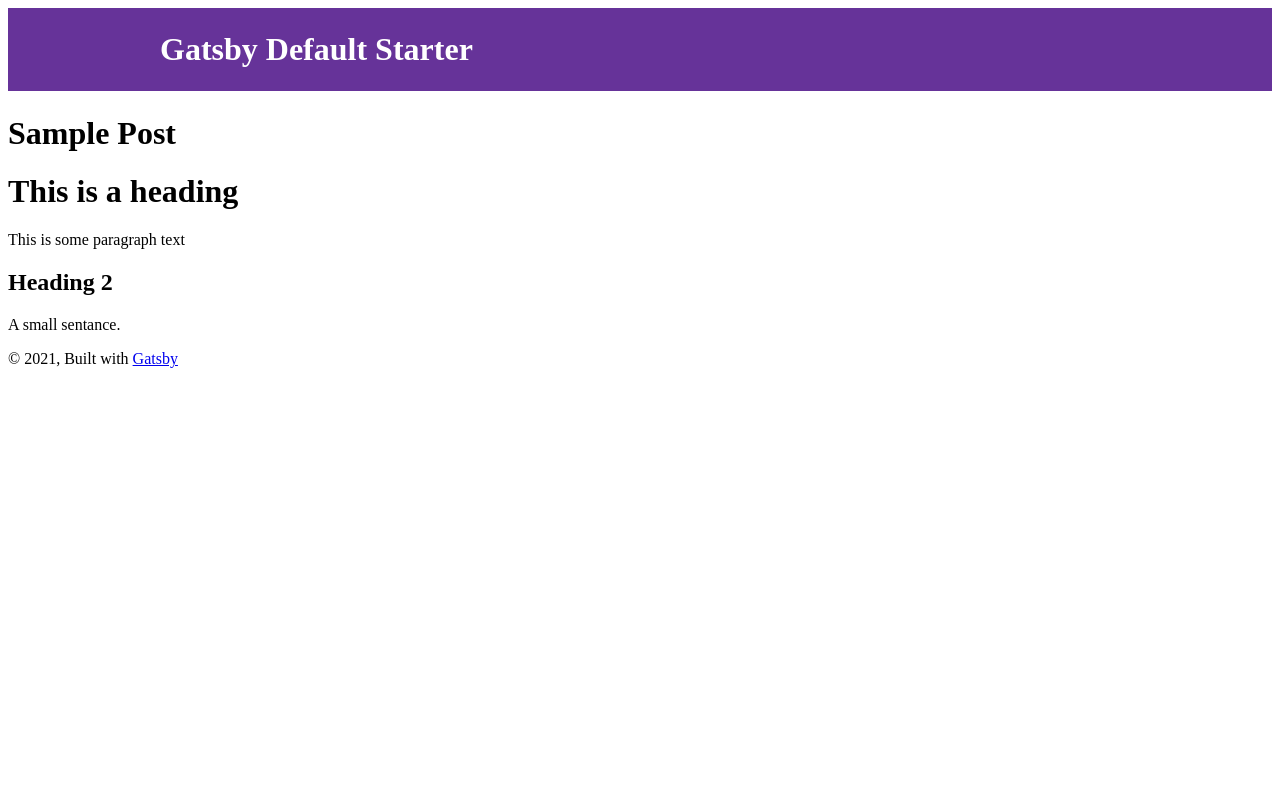
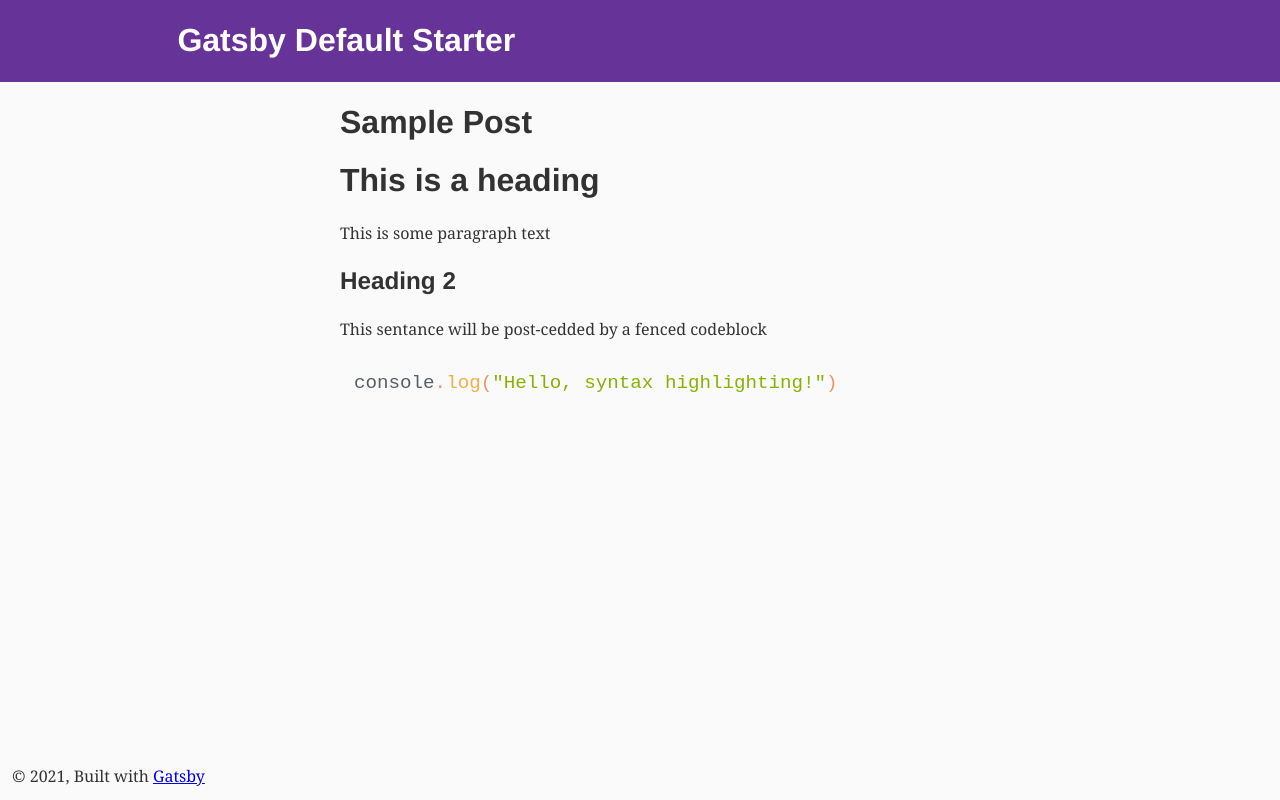
Before and after one commit to williamJmelton/DivNectar-Blog, a Gatsby site: page /post/first-post/ in a window 1280 px wide. Built offline with nearby package versions, Linux system fonts and the light colour scheme; Gatsby itself is replaced by a stand-in of ours; some packages are replaced by stand-ins of ours; code samples lack their colours.

Commit message:
Added global styles, highlighting, & typography

````diff
--- a/gatsby-browser.js
+++ b/gatsby-browser.js
@@ -1,7 +1,45 @@
-/**
- * Implement Gatsby's Browser APIs in this file.
- *
- * See: https://www.gatsbyjs.com/docs/browser-apis/
- */
+import React from "react"
+import { MDXProvider } from "@mdx-js/react"
+import Highlight, { defaultProps } from "prism-react-renderer"
+import vsLight from "prism-react-renderer/themes/vsLight"
+import ayuLight from "./src/styles/ayu-highlight-scheme"
 
-// You can delete this file if you're not using it
+/* eslint-disable */
+export const Components = {
+  pre: props => {
+    const className = props.children.props.className || ""
+    const matches = className.match(/language-(?<lang>.*)/)
+
+    return (
+      // for some reason, I couldn't style this comp.
+      // using styled-components....I just resorted to using
+      // the global-styles file.
+      <Highlight
+        {...defaultProps}
+        code={props.children.props.children}
+        theme={ayuLight}
+        language={
+          matches && matches.groups && matches.groups.lang
+            ? matches.groups.lang
+            : ""
+        }
+      >
+        {({ className, style, tokens, getLineProps, getTokenProps }) => (
+          <pre className={className} style={style}>
+            {tokens.map((line, i) => (
+              <div {...getLineProps({ line, key: i })}>
+                {line.map((token, key) => (
+                  <span {...getTokenProps({ token, key })} />
+                ))}
+              </div>
+            ))}
+          </pre>
+        )}
+      </Highlight>
+    )
+  },
+}
+
+export const wrapRootElement = ({ element }) => {
+  return <MDXProvider components={Components}>{element}</MDXProvider>
+}
--- a/gatsby-config.js
+++ b/gatsby-config.js
@@ -17,6 +17,7 @@ module.exports = {
     },
     `gatsby-transformer-sharp`,
     `gatsby-plugin-sharp`,
+    `gatsby-plugin-styled-components`,
     {
       resolve: `gatsby-plugin-manifest`,
       options: {
@@ -38,6 +39,12 @@ module.exports = {
       },
     },
     `gatsby-plugin-mdx`,
+    {
+      resolve: `gatsby-plugin-typography`,
+      options: {
+        pathToConfigModule: `src/styles/typography`,
+      },
+    },
     // this (optional) plugin enables Progressive Web App + Offline functionality
     // To learn more, visit: https://gatsby.dev/offline
     // `gatsby-plugin-offline`,
--- a/src/components/layout.tsx
+++ b/src/components/layout.tsx
@@ -1,8 +1,17 @@
 import * as React from "react"
 import PropTypes from "prop-types"
 import { useStaticQuery, graphql } from "gatsby"
+import styled from "styled-components"
 
 import Header from "./header"
+import { GlobalStyle } from "../styles/global-styles"
+import { TextContentWrapper } from "../styles/wrappers"
+
+const Footer = styled.div`
+  position: absolute;
+  bottom: 0;
+  padding: 12px;
+`
 
 const Layout = ({ children }: any) => {
   const data = useStaticQuery(graphql`
@@ -19,12 +28,17 @@ const Layout = ({ children }: any) => {
     <>
       <Header siteTitle={data.site.siteMetadata?.title || `Title`} />
       <div>
-        <main>{children}</main>
-        <footer>
-          © {new Date().getFullYear()}, Built with
-          {` `}
-          <a href="https://www.gatsbyjs.com">Gatsby</a>
-        </footer>
+        <GlobalStyle />
+        <main>
+          <TextContentWrapper>{children}</TextContentWrapper>
+        </main>
+        <Footer>
+          <footer>
+            © {new Date().getFullYear()}, Built with
+            {` `}
+            <a href="https://www.gatsbyjs.com">Gatsby</a>
+          </footer>
+        </Footer>
       </div>
     </>
   )
--- a/src/posts/first-post.mdx
+++ b/src/posts/first-post.mdx
@@ -8,4 +8,8 @@ This is some paragraph text
 
 ## Heading 2
 
-A small sentance.
+This sentance will be post-cedded by a fenced codeblock
+
+```js
+console.log("Hello, syntax highlighting!")
+```
--- /dev/null
+++ b/src/styles/ayu-highlight-scheme.js
@@ -0,0 +1,79 @@
+// @flow
+// Converted automatically using ./tools/themeFromVsCode
+const theme = {
+  plain: {
+    color: "#575f66",
+    backgroundColor: "#fafafa",
+  },
+  styles: [
+    {
+      types: ["comment"],
+      style: {
+        color: "rgb(171, 176, 182)",
+        fontStyle: "italic",
+      },
+    },
+    {
+      types: ["string", "symbol"],
+      style: {
+        color: "rgb(134, 179, 0)",
+      },
+    },
+    {
+      types: ["char", "constant"],
+      style: {
+        color: "rgb(76, 191, 153)",
+      },
+    },
+    {
+      types: ["number", "builtin"],
+      style: {
+        color: "rgb(255, 153, 64)",
+      },
+    },
+    {
+      types: ["variable"],
+      style: {
+        color: "rgb(87, 95, 102)",
+      },
+    },
+    {
+      types: ["operator", "punctuation"],
+      style: {
+        color: "rgb(237, 147, 102)",
+      },
+    },
+    {
+      types: ["function", "attr-name"],
+      style: {
+        color: "rgb(242, 174, 73)",
+      },
+    },
+    {
+      types: ["tag"],
+      style: {
+        color: "rgb(85, 180, 212)",
+      },
+    },
+    {
+      types: ["inserted"],
+      style: {
+        color: "rgb(153, 191, 77)",
+      },
+    },
+    {
+      types: ["changed"],
+      style: {
+        color: "rgb(112, 158, 204)",
+      },
+    },
+    {
+      types: ["deleted"],
+      style: {
+        color: "rgb(242, 121, 131)",
+      },
+    },
+  ],
+}
+
+export default theme
--- /dev/null
+++ b/src/styles/global-styles.tsx
@@ -0,0 +1,20 @@
+import { createGlobalStyle } from "styled-components"
+
+export const GlobalStyle = createGlobalStyle`
+  html {
+    /* Default text & BG color from Ayu theme */
+    background-color: #fafafa;
+    color: #575f66;
+    font-size: 1.1.rem;
+  }
+  body {
+    box-sizing: border-box;
+    padding: 0;
+    margin: 0;
+  }
+
+  pre {
+    padding: 8px 14px;
+    font-size: 1.2rem;
+  }
+`
--- /dev/null
+++ b/src/styles/prism-material-light.css
@@ -0,0 +1,207 @@
+code[class*="language-"],
+pre[class*="language-"] {
+  text-align: left;
+  white-space: pre;
+  word-spacing: normal;
+  word-break: normal;
+  word-wrap: normal;
+  color: #90a4ae;
+  background: #fafafa;
+  font-family: Roboto Mono, monospace;
+  font-size: 1em;
+  line-height: 1.5em;
+
+  -moz-tab-size: 4;
+  -o-tab-size: 4;
+  tab-size: 4;
+
+  -webkit-hyphens: none;
+  -moz-hyphens: none;
+  -ms-hyphens: none;
+  hyphens: none;
+}
+
+code[class*="language-"]::-moz-selection,
+pre[class*="language-"]::-moz-selection,
+code[class*="language-"] ::-moz-selection,
+pre[class*="language-"] ::-moz-selection {
+  background: #cceae7;
+  color: #263238;
+}
+
+code[class*="language-"]::selection,
+pre[class*="language-"]::selection,
+code[class*="language-"] ::selection,
+pre[class*="language-"] ::selection {
+  background: #cceae7;
+  color: #263238;
+}
+
+:not(pre) > code[class*="language-"] {
+  white-space: normal;
+  border-radius: 0.2em;
+  padding: 0.1em;
+}
+
+pre[class*="language-"] {
+  overflow: auto;
+  position: relative;
+  margin: 0.5em 0;
+  padding: 1.25em 1em;
+}
+
+.language-css > code,
+.language-sass > code,
+.language-scss > code {
+  color: #f76d47;
+}
+
+[class*="language-"] .namespace {
+  opacity: 0.7;
+}
+
+.token.atrule {
+  color: #7c4dff;
+}
+
+.token.attr-name {
+  color: #39adb5;
+}
+
+.token.attr-value {
+  color: #f6a434;
+}
+
+.token.attribute {
+  color: #f6a434;
+}
+
+.token.boolean {
+  color: #7c4dff;
+}
+
+.token.builtin {
+  color: #39adb5;
+}
+
+.token.cdata {
+  color: #39adb5;
+}
+
+.token.char {
+  color: #39adb5;
+}
+
+.token.class {
+  color: #39adb5;
+}
+
+.token.class-name {
+  color: #6182b8;
+}
+
+.token.comment {
+  color: #aabfc9;
+}
+
+.token.constant {
+  color: #7c4dff;
+}
+
+.token.deleted {
+  color: #e53935;
+}
+
+.token.doctype {
+  color: #aabfc9;
+}
+
+.token.entity {
+  color: #e53935;
+}
+
+.token.function {
+  color: #7c4dff;
+}
+
+.token.hexcode {
+  color: #f76d47;
+}
+
+.token.id {
+  color: #7c4dff;
+  font-weight: bold;
+}
+
+.token.important {
+  color: #7c4dff;
+  font-weight: bold;
+}
+
+.token.inserted {
+  color: #39adb5;
+}
+
+.token.keyword {
+  color: #7c4dff;
+}
+
+.token.number {
+  color: #f76d47;
+}
+
+.token.operator {
+  color: #39adb5;
+}
+
+.token.prolog {
+  color: #aabfc9;
+}
+
+.token.property {
+  color: #39adb5;
+}
+
+.token.pseudo-class {
+  color: #f6a434;
+}
+
+.token.pseudo-element {
+  color: #f6a434;
+}
+
+.token.punctuation {
+  color: #39adb5;
+}
+
+.token.regex {
+  color: #6182b8;
+}
+
+.token.selector {
+  color: #e53935;
+}
+
+.token.string {
+  color: #f6a434;
+}
+
+.token.symbol {
+  color: #7c4dff;
+}
+
+.token.tag {
+  color: #e53935;
+}
+
+.token.unit {
+  color: #f76d47;
+}
+
+.token.url {
+  color: #e53935;
+}
+
+.token.variable {
+  color: #e53935;
+}
--- /dev/null
+++ b/src/styles/typography.js
@@ -0,0 +1,8 @@
+import Typography from "typography"
+import grandViewTheme from "typography-theme-grand-view"
+
+const typography = new Typography(grandViewTheme)
+
+// Export helper functions
+export const { scale, rhythm, options } = typography
+export default typography
--- /dev/null
+++ b/src/styles/wrappers.tsx
@@ -0,0 +1,10 @@
+import styled from "styled-components"
+
+export const TextContentWrapper = styled.div`
+  margin: 1rem auto;
+  max-width: 600px;
+  display: flex;
+  flex-direction: column;
+  align-items: flex-start;
+  justify-content: center;
+`
````
Also changed, not shown: package.json (+10 -1 lines), 1 other file.
